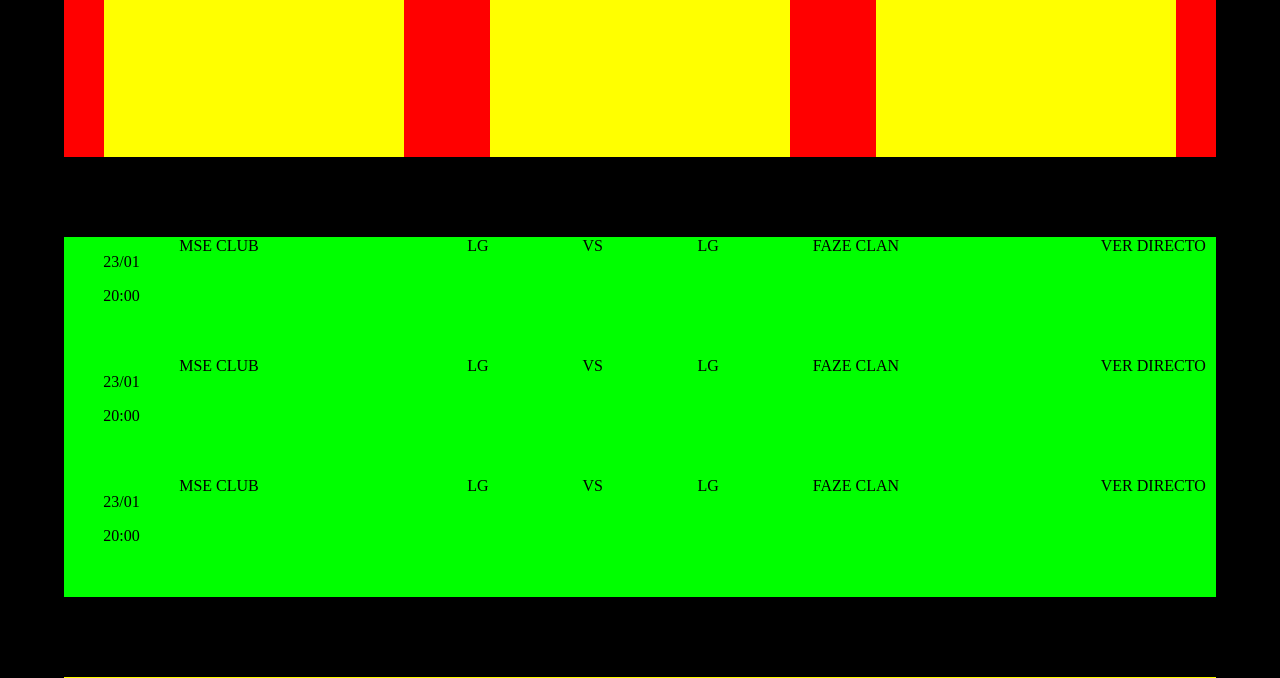
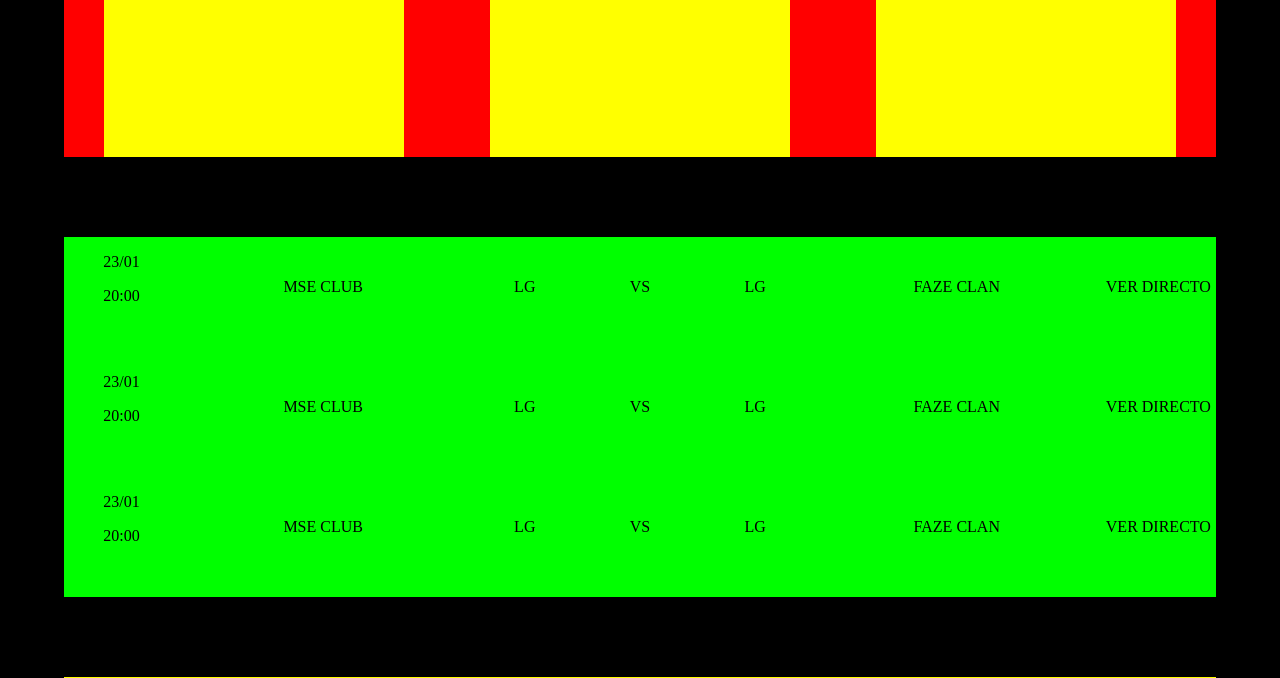
Before and after one commit to deskout/MSEWeb, a PHP site: page / in a window 1280 px wide. Shown: the part 1582-2260 px from the top of the page. Run offline with PHP 8.4, Linux system fonts and the light colour scheme.

Commit message:
Arreglado el que no se centraban las imagenes y textos de matches

```diff
--- a/MSE_Web/css/mse.css
+++ b/MSE_Web/css/mse.css
@@ -206,7 +206,7 @@ body {
 	height: 100px;
 }
 
-.content .nextMatches .match>div:not (:first-child ) {
+.content .nextMatches .match>div:nth-child(n+2) {
 	display: flex;
 	align-items: center;
 	justify-content: center;
```
